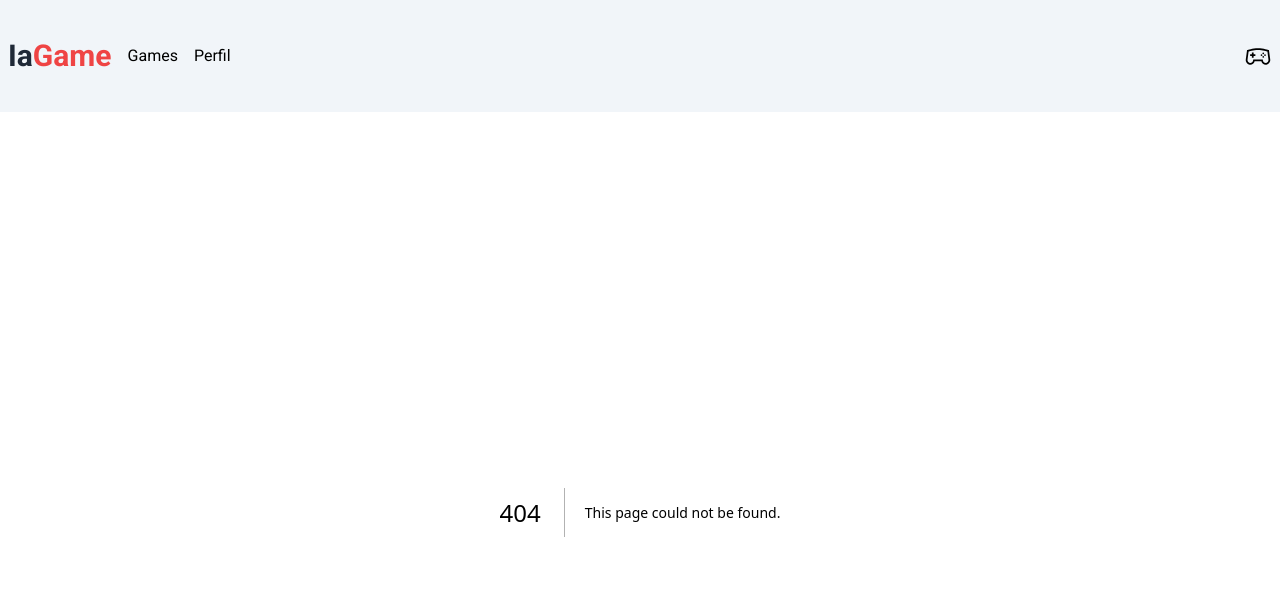
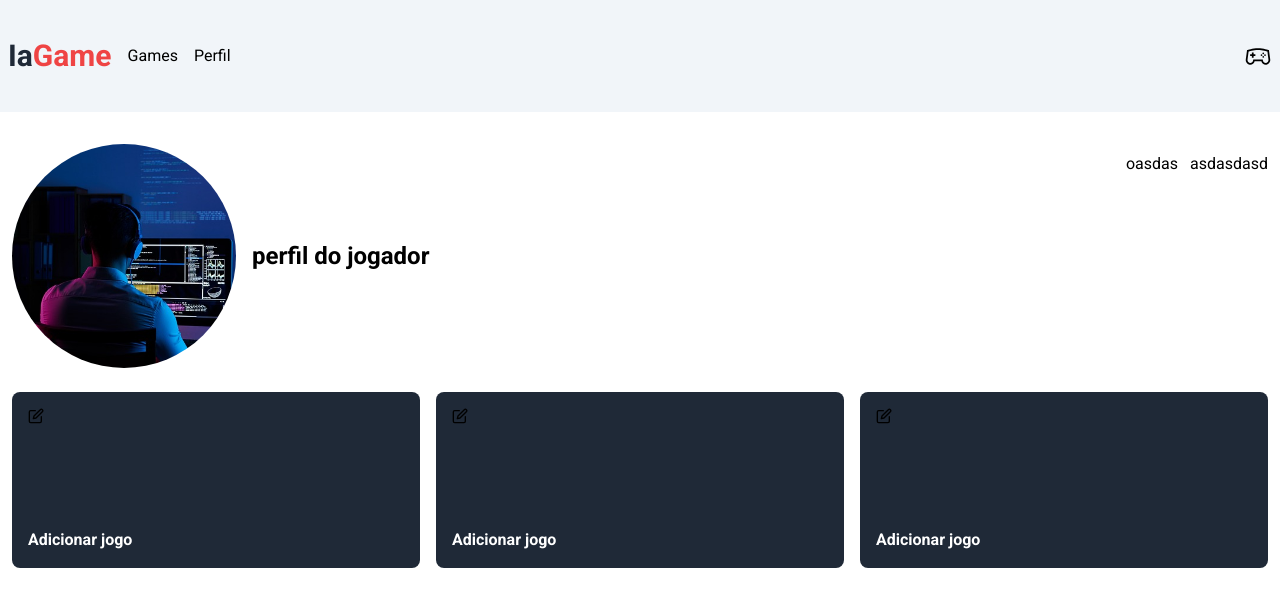
Before and after one commit to gustavoslsj1/iagame, a Next.js app: page /profile in a window 1280 px wide. Before the commit this address had no page. Shown: the top 606 px of the page. Built offline with nearby package versions, Linux system fonts and the light colour scheme.

Commit message:
terminando o projeto

```diff
--- a/src/app/game/[id]/page.tsx
+++ b/src/app/game/[id]/page.tsx
@@ -1,45 +1,50 @@
-import Container from "@/app/components/container"
-import { GameProps } from "@/app/utils/types/game"
-import Image from "next/image"
-import { Label } from "./components/label"
-import { GameCard } from "@/app/components/gamecard"
-import { redirect } from "next/navigation"
-    async function GetData(id:string) {
-        try{
-            const res = await fetch(`${process.env.NEXT_API_URL}/next-api/?api=game&id=${id}`)
+import Container from "@/app/components/container";
+import { GameProps } from "@/app/utils/types/game";
+import Image from "next/image";
+import { Label } from "./components/label";
+import { GameCard } from "@/app/components/gamecard";
+import { redirect } from "next/navigation";
 
-            return res.json()
-        }catch(err){
-            throw new Error(" falhou em buscar os dados")
+
+async function GetData(id: string) {
+  try {
+    const res = await fetch(
+      `${process.env.NEXT_API_URL}/next-api/?api=game&id=${id}`,
+      { next: { revalidate: 60 } }
+    );
+
+    return res.json();
+  } catch (err) {
+    throw new Error(" falhou em buscar os dados");
   }
 }
 
-    async function GetGameCard(){
-        try{
-            const res = await fetch(`${process.env.NEXT_API_URL}/next-api/?api=game_day`)
-            return res.json
-        }catch(err){
-            throw new Error(" falhou em busacar os dados")
+async function GetGameCard() {
+  try {
+    const res = await fetch(
+      `${process.env.NEXT_API_URL}/next-api/?api=game_day`,
+      { cache: "no-store" }
+    );
+    return res.json();
+  } catch (err) {
+    throw new Error(" falhou em buscar os dados");
   }
 }
 
-
-export default async function Id ({
-    params: {id}
-}:{
-    params:{id: string }
-}
-){
-
-    const data:GameProps = await GetData(id);
-    const sortedGame:GameProps= await GetGameCard();
-
-    if(!data){
-        redirect("/")
+export default async function Id({
+  params: { id },
+}: {
+  params: { id: string };
+}) {
+  const data: GameProps = await GetData(id);
+  const sortedGame: GameProps = await GetGameCard();
+  console.log(sortedGame);
+  if (!data) {
+    redirect("/");
   }
 
-    return(
-        <main className=" w-full text-black" >
+  return (
+    <main className=" w-full text-black">
       <div className="w-full h-80 text-black sm:h-96 relative">
         <Image
           className="object-cover w-full h-80 sm:h-96"
@@ -57,20 +62,23 @@ export default async function Id ({
 
         <h2 className=" font-bold text-lg mt-7 mb-4">categorias</h2>
         <div className=" flex gap-2 flex-wrap  text-black ">
-                    {data.categories.map ((item)=>(
-                        <Label name={item} key={item}/>
+          {data.categories.map((item) => (
+            <Label name={item} key={item} />
           ))}
         </div>
         <h2 className=" font-bold text-lg mt-7 mb-4">plataformas</h2>
         <div className=" flex gap-2 flex-wrap  ">
-                    {data.platforms.map ((item)=>(
-                        <Label name={item} key={item}/>
+          {data.platforms.map((item) => (
+            <Label name={item} key={item} />
           ))}
         </div>
-
-
-                <GameCard data={sortedGame}/>
+        <h2 className=" font-bold text-lg mt-7 mb-4">game sorteado </h2>
+        <div className="flex">
+          <div className="flex-grow">
+            <GameCard data={sortedGame} />
+          </div>
+        </div>
       </Container>
     </main>
-    )
+  );
 }
--- /dev/null
+++ b/src/app/profile/components/favoritos/index.tsx
@@ -0,0 +1,46 @@
+"use client";
+
+import { use, useState } from "react";
+import { FiEdit, FiX } from "react-icons/fi";
+export function LikedCard() {
+  const [input, setinput] = useState("");
+  const [show, setshow] = useState(false);
+  const [nome, setnome] = useState("");
+  function handleShow() {
+    setshow(!show);
+    setinput("");
+    setnome(input);
+  }
+  return (
+    <div className="w-full bg-gray-800 flex flex-col rounded-lg p-4 h-44 justify-between">
+      {show ? (
+        <div className="flex items-center justify-center gap-3">
+          <input
+            className="w-full rounded-md p-2 h-8"
+            type="text"
+            value={input}
+            onChange={(event) => setinput(event.target.value)}
+          />
+          <button onClick={handleShow}>
+            <FiX size={22} color="white" />
+          </button>
+        </div>
+      ) : (
+        <button
+          className="self-start hover:scale-110 transition-all duration-200"
+          onClick={handleShow}
+        >
+          <FiEdit />
+        </button>
+      )}
+      {nome && (
+        <div className="flex flex-col">
+          <span className="text-white font-bold"> jogo favorito: </span>
+          <p className="text-white">{nome}</p>
+        </div>
+      )}
+
+      {!nome && <p className="text-white font-bold">Adicionar jogo</p>}
+    </div>
+  );
+}
--- /dev/null
+++ b/src/app/profile/page.tsx
@@ -0,0 +1,41 @@
+import Container from "../components/container";
+import Image from "next/image";
+import User from "@/app/public/user.png";
+import { LikedCard } from "./components/favoritos";
+export default function Profile() {
+  return (
+    <main className="w-full ">
+      <Container>
+        <section className="flex flex-col mt-8 mb-6 items-center justify-between gap-4 relative sm:flex-row">
+          <div className="w-full flex items-center text-lg gap-4 flex-col sm:flex-row justify-center sm:justify-normal ">
+            <Image
+              priority={true}
+              quality={100}
+              alt="user"
+              className=" object-cover rounded-full w-56 h-56"
+              src={User}
+            />
+
+            <h1 className="font-bold text-2xl"> perfil do jogador</h1>
+          </div>
+          <div className="sm:absolute top-0 right-0 gap-3 flex items-center justify-center mt-2">
+            <button>oasdas</button>
+            <button>asdasdasd</button>
+          </div>
+        </section>
+
+        <section className="flex gap-4 flex-wrap w-full ">
+          <div className="flex-grow flex-wrap">
+            <LikedCard />
+          </div>
+          <div className="flex-grow flex-wrap">
+            <LikedCard />
+          </div>
+          <div className="flex-grow flex-wrap">
+            <LikedCard />
+          </div>
+        </section>
+      </Container>
+    </main>
+  );
+}
```
Also changed, not shown: src/app/public/user.png (added). Lines whose indentation alone changed are shown as unchanged.
